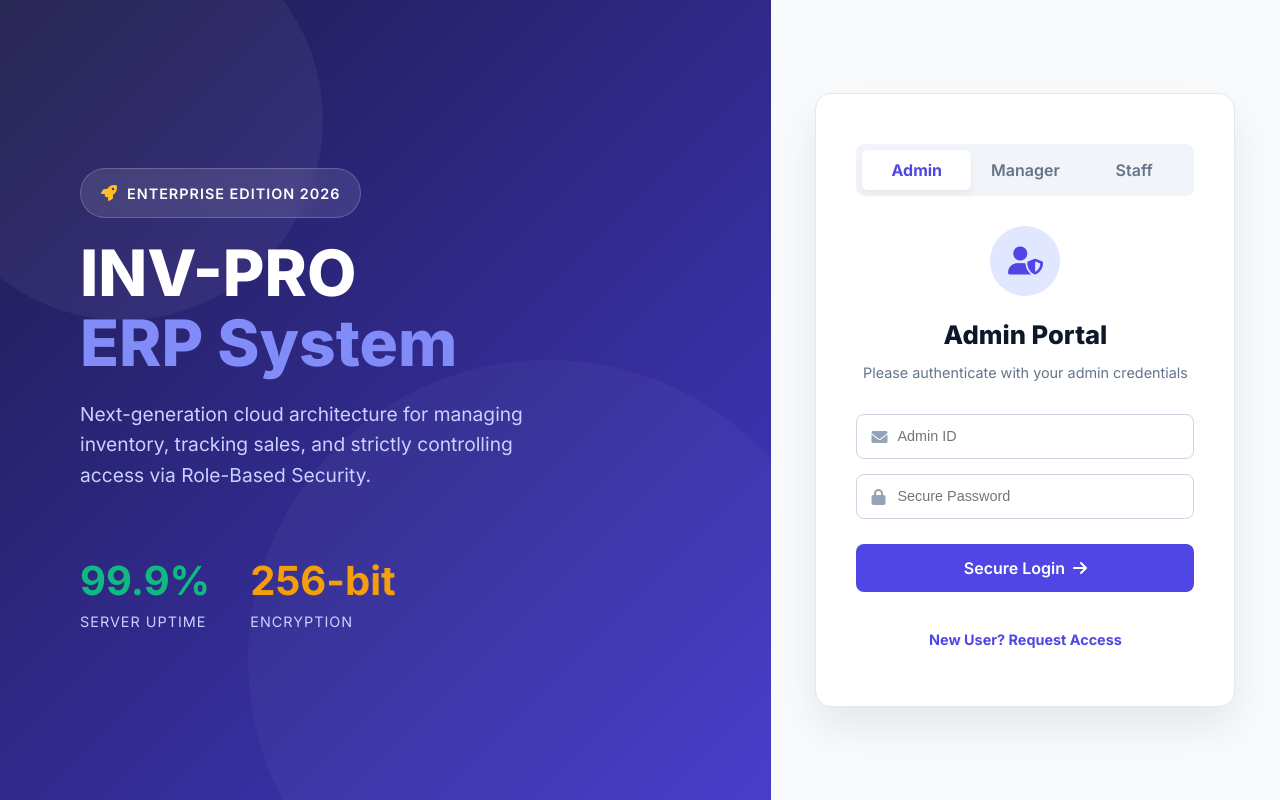
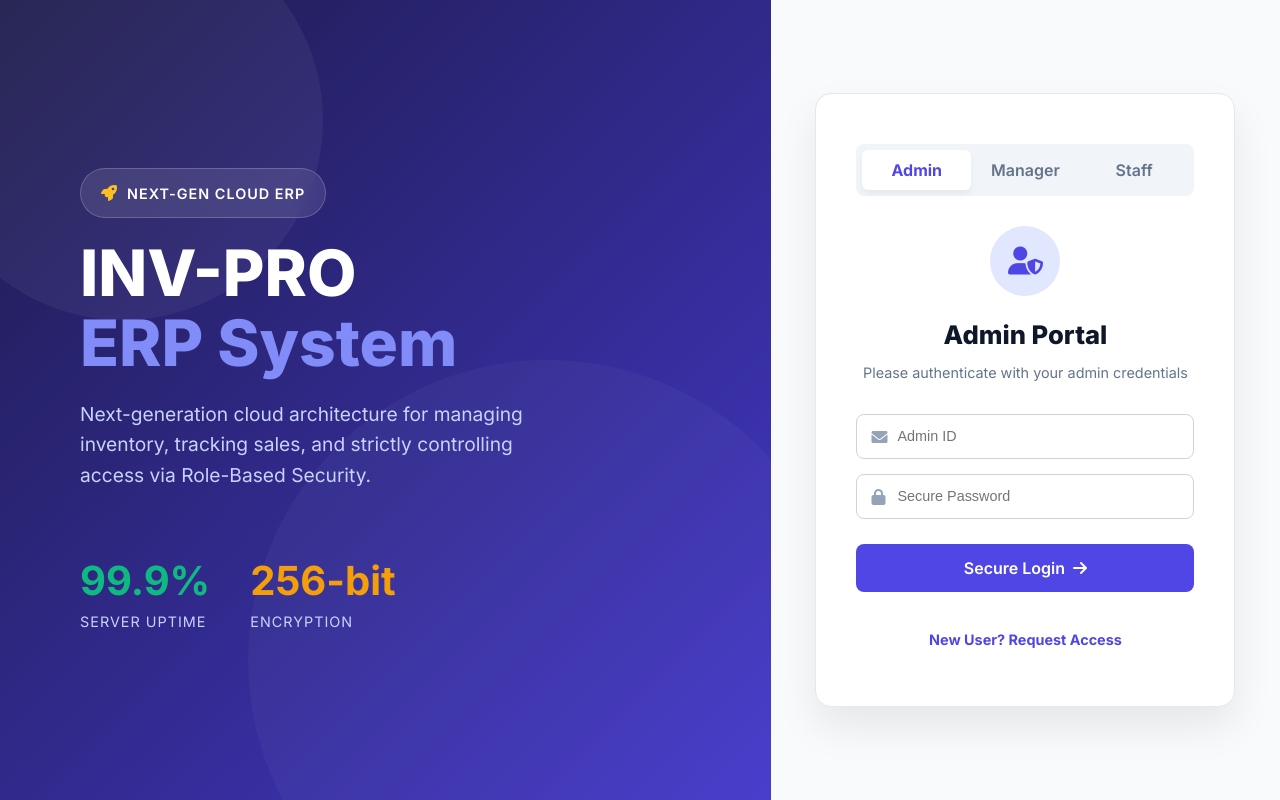
Before and after one commit to sonvaneprasad7-glitch/inv-pro-erp, a React (Vite) app in the folder frontend/: page / in a window 1280 px wide. Built offline with nearby package versions, Linux system fonts and the light colour scheme.

Commit message:
Updated hero section text

```diff
--- a/frontend/src/App.jsx
+++ b/frontend/src/App.jsx
@@ -357,7 +357,7 @@ function App() {
           <div style={{ zIndex: 1, marginBottom: '40px' }}>
             <div style={{ display: 'inline-block', background: 'rgba(255,255,255,0.1)', padding: '12px 20px', borderRadius: '30px', border: '1px solid rgba(255,255,255,0.2)', marginBottom: '20px', backdropFilter: 'blur(10px)' }}>
               <i className="fas fa-rocket" style={{ color: '#fbbf24', marginRight: '10px' }}></i>
-              <span style={{ fontSize: '0.9rem', fontWeight: 600, letterSpacing: '1px' }}>ENTERPRISE EDITION 2026</span>
+              <span style={{ fontSize: '0.9rem', fontWeight: 600, letterSpacing: '1px' }}>NEXT-GEN CLOUD ERP</span>
             </div>
             <h1 style={{ fontSize: '4rem', fontWeight: 800, margin: '0 0 20px 0', lineHeight: 1.1 }}>
               INV-PRO <br/><span style={{ color: '#818cf8' }}>ERP System</span>
```
